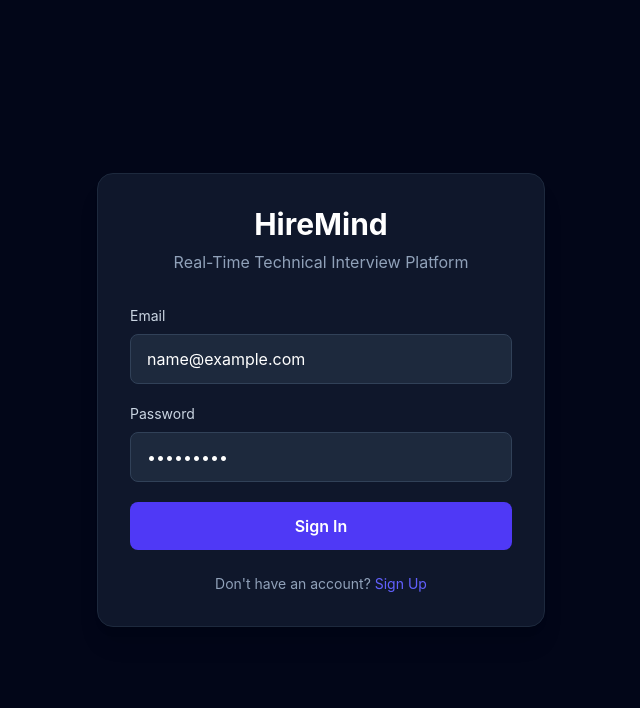
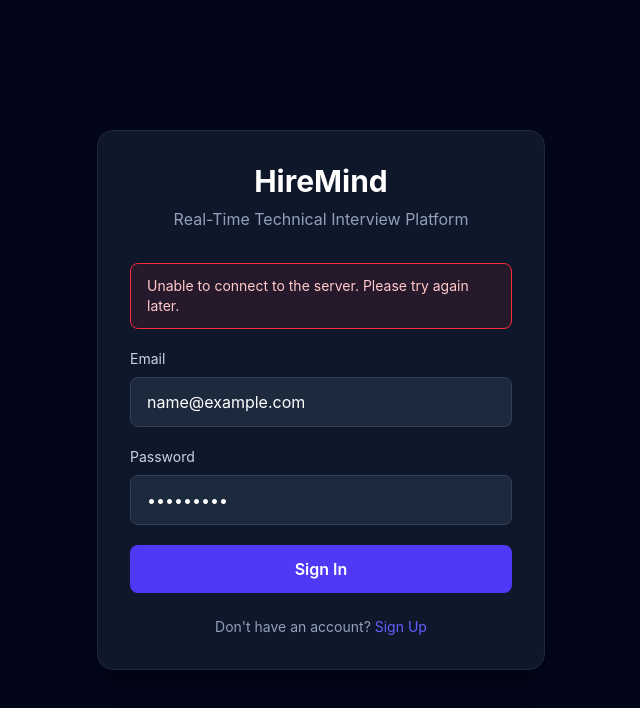
Before and after one commit to abhishekmaurya89/HireMind, a React app in the folder frontend/: page /login in a window 1280 px wide. Both pictures are taken after typing "name@example.com", "Sample123" into the empty fields and a click on the button "Sign In". Shown: the top 708 px of the page, without its empty margins (319-959 px from the left). Built offline with nearby package versions, Linux system fonts and the light colour scheme; no server answers; the HTML template or start-up script is replaced by a standard one.

Commit message:
fix: improve error handling and display for login process

```diff
--- a/frontend/src/pages/Login.jsx
+++ b/frontend/src/pages/Login.jsx
@@ -7,7 +7,8 @@ function Login() {
     email: "",
     password: "",
   });
-  const navigate=useNavigate();
+  const [errorMessage, setErrorMessage] = useState("");
+  const navigate = useNavigate();
   const handleChange = (e) => {
     setFormData((prev) => ({
       ...prev,
@@ -17,13 +18,26 @@ function Login() {
   const { user, setUser, token, setToken } = useAppContext();
   const handleSubmit = async (e) => {
     e.preventDefault();
+    setErrorMessage("");
     const API_URL = import.meta.env.VITE_API_URL;
+    try {
       const response = await axios.post(`${API_URL}/api/auth/login`, formData);
       setUser(response.data.user);
       setToken(response.data.token);
       localStorage.setItem("user", JSON.stringify(response.data.user));
       localStorage.setItem("token", response.data.token);
       navigate("/");
+    } catch (error) {
+      if (axios.isAxiosError(error) && error.response) {
+        if (error.response.status === 401) {
+          setErrorMessage("Invalid email or password.");
+        } else {
+          setErrorMessage(error.response.data || "Login failed. Please try again.");
+        }
+      } else {
+        setErrorMessage("Unable to connect to the server. Please try again later.");
+      }
+    }
   };
 
   return (
@@ -37,6 +51,11 @@ function Login() {
         </div>
 
         <form onSubmit={handleSubmit} className="space-y-5">
+          {errorMessage && (
+            <div className="rounded-lg bg-red-500/10 border border-red-500 text-red-200 px-4 py-3 text-sm">
+              {errorMessage}
+            </div>
+          )}
           <div>
             <label className="block text-sm text-slate-300 mb-2">Email</label>
             <input
```
Lines whose indentation alone changed are shown as unchanged.
